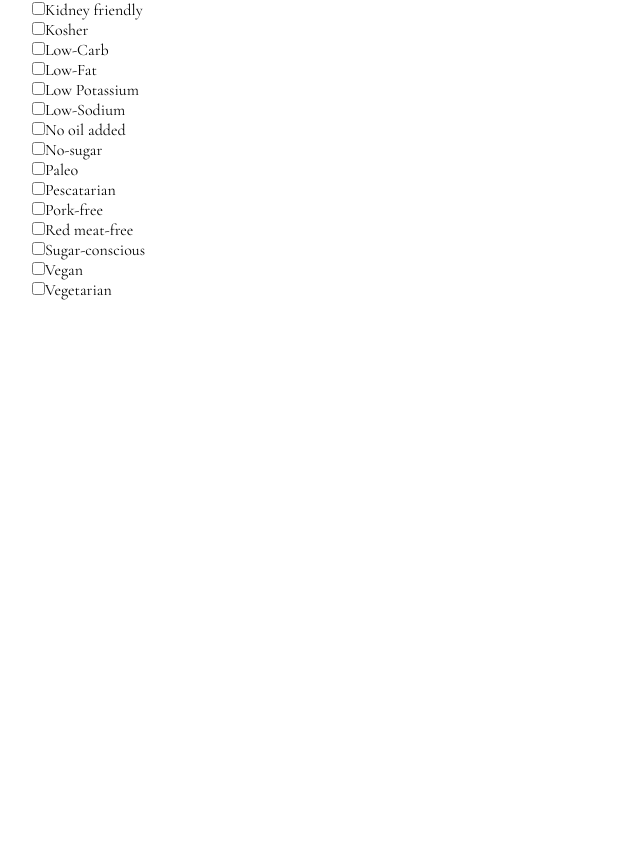
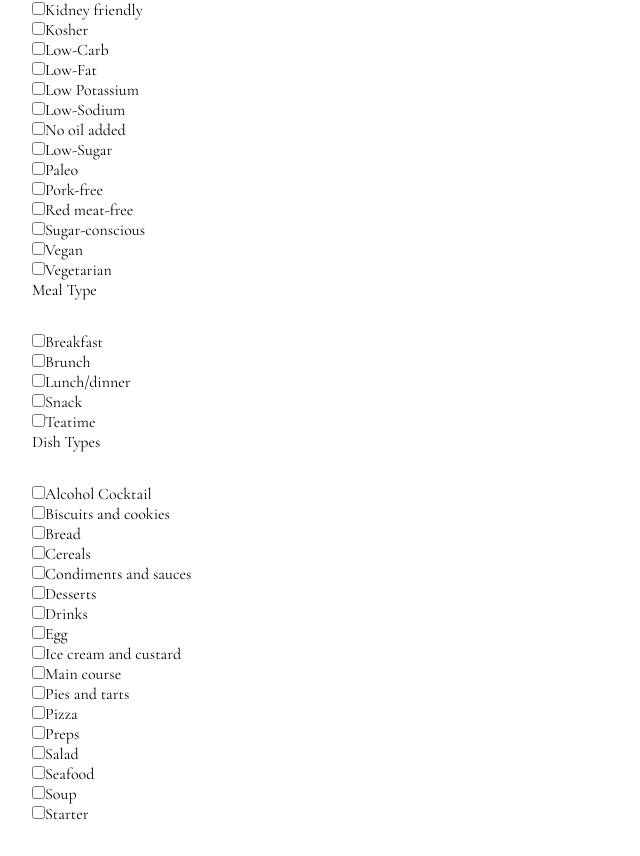
Before and after one commit to tetiana-batura/taste-match, a React (Vite) app: page / in a window 1280 px wide. Shown: the part 1094-1950 px from the top of the page, without its empty margins (0-640 px from the left). Before the commit the page ends 1426 px from the top, so only its background shows below. Built offline with nearby package versions, Linux system fonts and the light colour scheme; a web font is replaced by a local one.

Commit message:
add dish and meal types, correct values for diets and allergies

```diff
--- a/src/components/Diets/Diets.jsx
+++ b/src/components/Diets/Diets.jsx
@@ -12,7 +12,7 @@ function Diets() {
             className="recipes__form"
             type="checkbox"
             id="alcohol-free"
-            name="diets"
+            name="Health"
             value="alcohol-free"
           />
           <label htmlFor="alcohol-free">Alcohol-free</label>
@@ -22,7 +22,7 @@ function Diets() {
             className="recipes__form"
             type="checkbox"
             id="balanced"
-            name="diets"
+            name="Diet"
             value="balanced"
           />
           <label htmlFor="balanced">Balanced</label>
@@ -32,7 +32,7 @@ function Diets() {
             className="recipes__form"
             type="checkbox"
             id="high-fiber"
-            name="diets"
+            name="Diet"
             value="high-fiber"
           />
           <label htmlFor="high-fiber">High-Fiber</label>
@@ -42,7 +42,7 @@ function Diets() {
             className="recipes__form"
             type="checkbox"
             id="high-protein"
-            name="diets"
+            name="Diet"
             value="high-protein"
           />
           <label htmlFor="high-protein">High-Protein</label>
@@ -52,8 +52,8 @@ function Diets() {
             className="recipes__form"
             type="checkbox"
             id="keto"
-            name="diets"
-            value="keto"
+            name="Health"
+            value="keto-friendly"
           />
           <label htmlFor="keto">Keto</label>
         </div>
@@ -62,7 +62,7 @@ function Diets() {
             className="recipes__form"
             type="checkbox"
             id="kidney-friendly"
-            name="diets"
+            name="Health"
             value="kidney-friendly"
           />
           <label htmlFor="kidney-friendly">Kidney friendly</label>
@@ -72,7 +72,7 @@ function Diets() {
             className="recipes__form"
             type="checkbox"
             id="kosher"
-            name="diets"
+            name="Health"
             value="kosher"
           />
           <label htmlFor="kosher">Kosher</label>
@@ -82,7 +82,7 @@ function Diets() {
             className="recipes__form"
             type="checkbox"
             id="low-carb"
-            name="diets"
+            name="Diet"
             value="low-carb"
           />
           <label htmlFor="low-carb">Low-Carb</label>
@@ -92,7 +92,7 @@ function Diets() {
             className="recipes__form"
             type="checkbox"
             id="low-fat"
-            name="diets"
+            name="Diet"
             value="low-fat"
           />
           <label htmlFor="low-fat">Low-Fat</label>
@@ -102,7 +102,7 @@ function Diets() {
             className="recipes__form"
             type="checkbox"
             id="low-potassium"
-            name="diets"
+            name="Health"
             value="low-potassium"
           />
           <label htmlFor="low-potassium">Low Potassium</label>
@@ -112,7 +112,7 @@ function Diets() {
             className="recipes__form"
             type="checkbox"
             id="low-sodium"
-            name="diets"
+            name="Diet"
             value="low-sodium"
           />
           <label htmlFor="low-sodium">Low-Sodium</label>
@@ -122,8 +122,8 @@ function Diets() {
             className="recipes__form"
             type="checkbox"
             id="no-oil-added"
-            name="diets"
-            value="no-oil-added"
+            name="Health"
+            value="No-oil-added"
           />
           <label htmlFor="no-oil-added">No oil added</label>
         </div>
@@ -132,17 +132,17 @@ function Diets() {
             className="recipes__form"
             type="checkbox"
             id="no-sugar"
-            name="diets"
-            value="no-sugar"
+            name="Health"
+            value="low-sugar"
           />
-          <label htmlFor="no-sugar">No-sugar</label>
+          <label htmlFor="no-sugar">Low-Sugar</label>
         </div>
         <div>
           <input
             className="recipes__form"
             type="checkbox"
             id="paleo"
-            name="diets"
+            name="Health"
             value="paleo"
           />
           <label htmlFor="paleo">Paleo</label>
@@ -151,18 +151,8 @@ function Diets() {
           <input
             className="recipes__form"
             type="checkbox"
-            id="pescatarian"
-            name="diets"
-            value="pescatarian"
-          />
-          <label htmlFor="pescatarian">Pescatarian</label>
-        </div>
-        <div>
-          <input
-            className="recipes__form"
-            type="checkbox"
             id="pork-free"
-            name="diets"
+            name="Health"
             value="pork-free"
           />
           <label htmlFor="pork-free">Pork-free</label>
@@ -172,7 +162,7 @@ function Diets() {
             className="recipes__form"
             type="checkbox"
             id="red-meat-free"
-            name="diets"
+            name="Health"
             value="red-meat-free"
           />
           <label htmlFor="red-meat-free">Red meat-free</label>
@@ -182,7 +172,7 @@ function Diets() {
             className="recipes__form"
             type="checkbox"
             id="sugar-conscious"
-            name="diets"
+            name="Health"
             value="sugar-conscious"
           />
           <label htmlFor="sugar-conscious">Sugar-conscious</label>
@@ -192,7 +182,7 @@ function Diets() {
             className="recipes__form"
             type="checkbox"
             id="vegan"
-            name="diets"
+            name="Health"
             value="vegan"
           />
           <label htmlFor="vegan">Vegan</label>
@@ -201,11 +191,11 @@ function Diets() {
           <input
             className="recipes__form"
             type="checkbox"
-            id="Vegetarian"
-            name="diets"
-            value="Vegetarian"
+            id="vegetarian"
+            name="Health"
+            value="vegetarian"
           />
-          <label htmlFor="Vegetarian">Vegetarian</label>
+          <label htmlFor="vegetarian">Vegetarian</label>
         </div>
       </div>
     </div>
--- /dev/null
+++ b/src/components/DishTypes/DishTypes.jsx
@@ -0,0 +1,185 @@
+import React from "react";
+
+function DishTypes() {
+  return (
+    <div>
+      <div>
+        <p className="recipes__category">Dish Types</p>
+      </div>
+      <div>
+        <div>
+          <input
+            className="recipes__form"
+            type="checkbox"
+            id="alcohol-cocktail"
+            name="dishType"
+            value="alcohol cocktail"
+          />
+          <label htmlFor="alcohol-cocktail">Alcohol Cocktail</label>
+        </div>
+        <div>
+          <input
+            className="recipes__form"
+            type="checkbox"
+            id="biscuits-and-cookies"
+            name="dishType"
+            value="biscuits and cookies"
+          />
+          <label htmlFor="biscuits-and-cookies">Biscuits and cookies</label>
+        </div>
+        <div>
+          <input
+            className="recipes__form"
+            type="checkbox"
+            id="bread"
+            name="dishType"
+            value="bread"
+          />
+          <label htmlFor="bread">Bread</label>
+        </div>
+        <div>
+          <input
+            className="recipes__form"
+            type="checkbox"
+            id="cereals"
+            name="dishType"
+            value="cereals"
+          />
+          <label htmlFor="cereals">Cereals</label>
+        </div>
+        <div>
+          <input
+            className="recipes__form"
+            type="checkbox"
+            id="condiments-and-sauces"
+            name="dishType"
+            value="condiments and sauces"
+          />
+          <label htmlFor="condiments-and-sauces">Condiments and sauces</label>
+        </div>
+        <div>
+          <input
+            className="recipes__form"
+            type="checkbox"
+            id="desserts"
+            name="dishType"
+            value="desserts"
+          />
+          <label htmlFor="desserts">Desserts</label>
+        </div>
+        <div>
+          <input
+            className="recipes__form"
+            type="checkbox"
+            id="drinks"
+            name="dishType"
+            value="drinks"
+          />
+          <label htmlFor="drinks">Drinks</label>
+        </div>
+        <div>
+          <input
+            className="recipes__form"
+            type="checkbox"
+            id="egg"
+            name="dishType"
+            value="egg"
+          />
+          <label htmlFor="egg">Egg</label>
+        </div>
+        <div>
+          <input
+            className="recipes__form"
+            type="checkbox"
+            id="ice-cream-and-custard"
+            name="dishType"
+            value="ice cream and custard"
+          />
+          <label htmlFor="ice-cream-and-custard">Ice cream and custard</label>
+        </div>
+        <div>
+          <input
+            className="recipes__form"
+            type="checkbox"
+            id="main-course"
+            name="dishType"
+            value="main course"
+          />
+          <label htmlFor="main-course">Main course</label>
+        </div>
+        <div>
+          <input
+            className="recipes__form"
+            type="checkbox"
+            id="pies-and-tarts"
+            name="dishType"
+            value="pies and tarts"
+          />
+          <label htmlFor="pies-and-tarts">Pies and tarts</label>
+        </div>
+        <div>
+          <input
+            className="recipes__form"
+            type="checkbox"
+            id="pizza"
+            name="dishType"
+            value="pizza"
+          />
+          <label htmlFor="pizza">Pizza</label>
+        </div>
+        <div>
+          <input
+            className="recipes__form"
+            type="checkbox"
+            id="preps"
+            name="dishType"
+            value="preps"
+          />
+          <label htmlFor="preps">Preps</label>
+        </div>
+        <div>
+          <input
+            className="recipes__form"
+            type="checkbox"
+            id="salad"
+            name="dishType"
+            value="salad"
+          />
+          <label htmlFor="salad">Salad</label>
+        </div>
+        <div>
+          <input
+            className="recipes__form"
+            type="checkbox"
+            id="seafood"
+            name="dishType"
+            value="seafood"
+          />
+          <label htmlFor="seafood">Seafood</label>
+        </div>
+        <div>
+          <input
+            className="recipes__form"
+            type="checkbox"
+            id="soup"
+            name="dishType"
+            value="soup"
+          />
+          <label htmlFor="soup">Soup</label>
+        </div>
+        <div>
+          <input
+            className="recipes__form"
+            type="checkbox"
+            id="starter"
+            name="dishType"
+            value="starter"
+          />
+          <label htmlFor="starter">Starter</label>
+        </div>
+      </div>
+    </div>
+  );
+}
+
+export default DishTypes;
--- /dev/null
+++ b/src/components/MealTypes/MealTypes.jsx
@@ -0,0 +1,65 @@
+import React from "react";
+
+function MealTypes() {
+  return (
+    <div>
+      <div>
+        <p className="recipes__category">Meal Type</p>
+      </div>
+      <div>
+        <div>
+          <input
+            className="recipes__form"
+            type="checkbox"
+            id="breakfast"
+            name="mealType"
+            value="breakfast"
+          />
+          <label htmlFor="breakfast">Breakfast</label>
+        </div>
+        <div>
+          <input
+            className="recipes__form"
+            type="checkbox"
+            id="brunch"
+            name="mealType"
+            value="brunch"
+          />
+          <label htmlFor="brunch">Brunch</label>
+        </div>
+        <div>
+          <input
+            className="recipes__form"
+            type="checkbox"
+            id="lunch/dinner"
+            name="mealType"
+            value="lunch/dinner"
+          />
+          <label htmlFor="lunch/dinner">Lunch/dinner</label>
+        </div>
+        <div>
+          <input
+            className="recipes__form"
+            type="checkbox"
+            id="snack"
+            name="mealType"
+            value="snack"
+          />
+          <label htmlFor="snack">Snack</label>
+        </div>
+        <div>
+          <input
+            className="recipes__form"
+            type="checkbox"
+            id="teatime"
+            name="mealType"
+            value="teatime"
+          />
+          <label htmlFor="teatime">Teatime</label>
+        </div>
+      </div>
+    </div>
+  );
+}
+
+export default MealTypes;
--- a/src/pages/HomePage/HomePage.jsx
+++ b/src/pages/HomePage/HomePage.jsx
@@ -4,6 +4,8 @@ import axios from "axios";
 import Header from "../../components/Header/Header";
 import Allergies from "../../components/Allergies/Allergies";
 import Diets from "../../components/Diets/Diets";
+import MealTypes from "../../components/MealTypes/MealTypes";
+import DishTypes from "../../components/DishTypes/DishTypes";
 import "./HomePage.scss";
 
 // import React from 'react'
@@ -49,6 +51,8 @@ function HomePage() {
               </div>
               <Allergies />
               <Diets />
+              <MealTypes />
+              <DishTypes />
             </div>
           </form>
         </div>
```
Also changed, not shown: src/components/Allergies/Allergies.jsx (+14 -14 lines).
